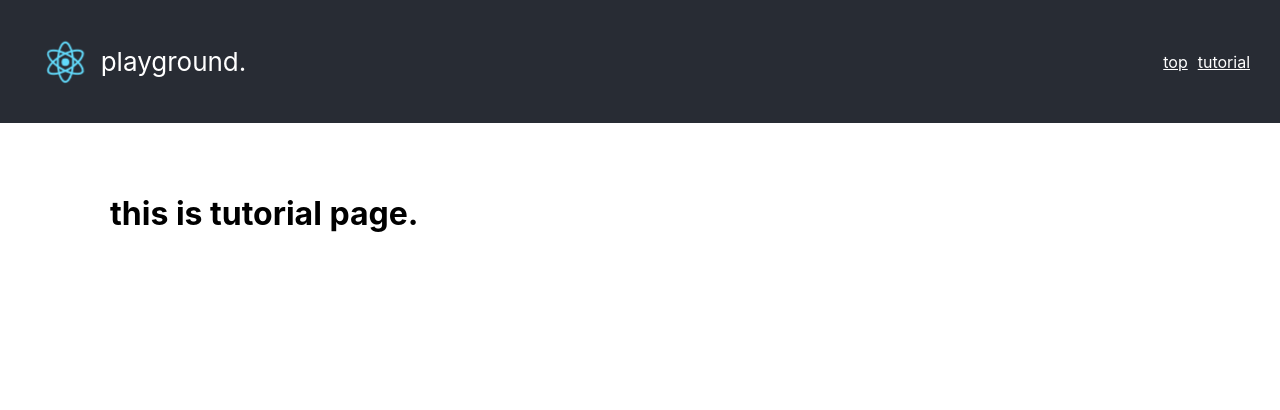
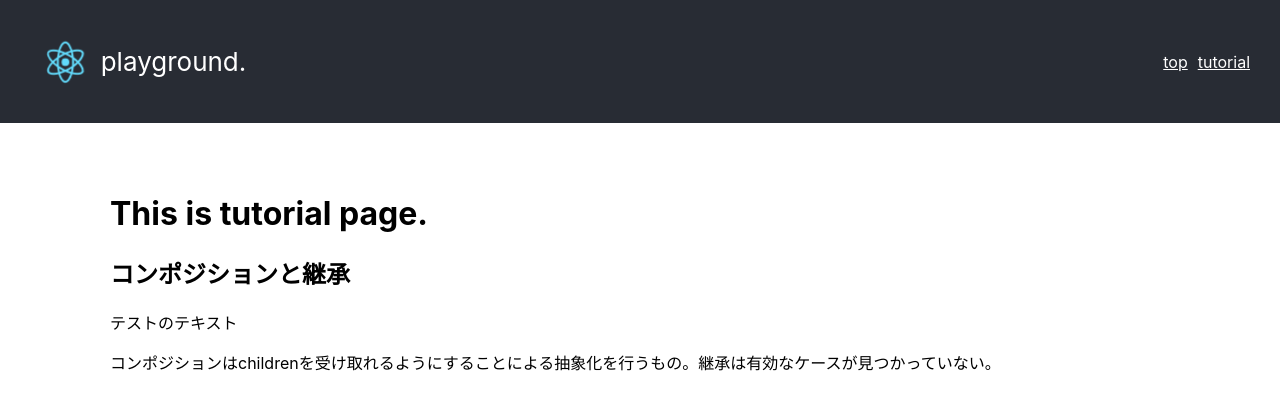
Before and after one commit to neripark/react-typescript-playground, a React app: page /tutorial in a window 1280 px wide. Shown: the top 410 px of the page. Built offline with nearby package versions, Linux system fonts and the light colour scheme.

Commit message:
tutorial: コンポジションと継承

```diff
--- a/src/pages/Tutorial.tsx
+++ b/src/pages/Tutorial.tsx
@@ -6,9 +6,23 @@ type PageProps = {} & RouteComponentProps<{}>
 const Tutorial: React.FC<PageProps> = () => {
   return (
     <>
-      <h1>this is tutorial page.</h1>
+      <h1>This is tutorial page.</h1>
+      <h2>コンポジションと継承</h2>
+      <SimpleWrapper> テストのテキスト </SimpleWrapper>
+      <p>コンポジションはchildrenを受け取れるようにすることによる抽象化を行うもの。継承は有効なケースが見つかっていない。</p>
     </>
   )
 }
 
+const SimpleWrapper: React.FC<{children: React.ReactNode; className?: string;}> = ({
+  children,
+  className
+}) => {
+  return (
+    <p className={className}>
+      {children}
+    </p>
+  )
+}
+
 export default Tutorial;
```
